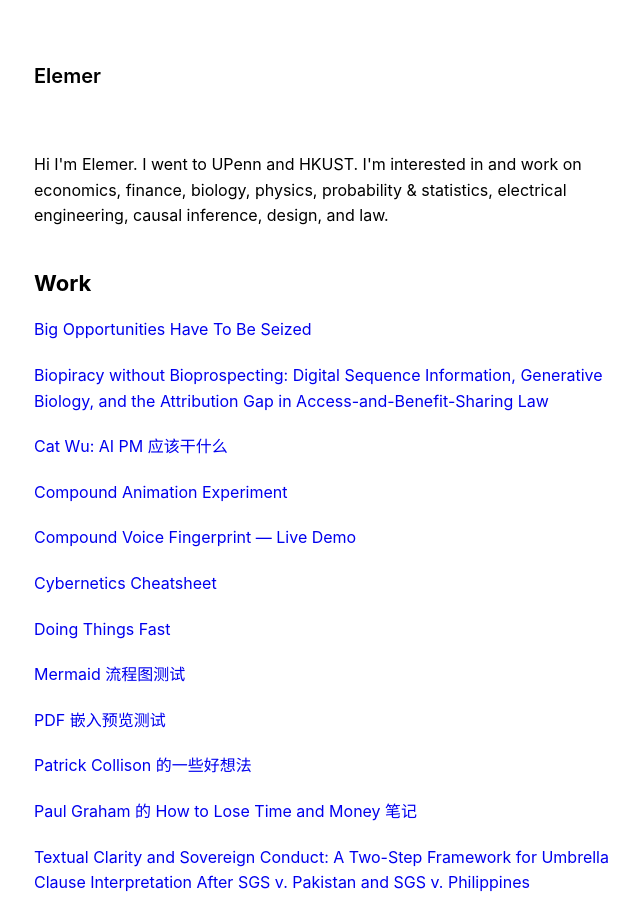
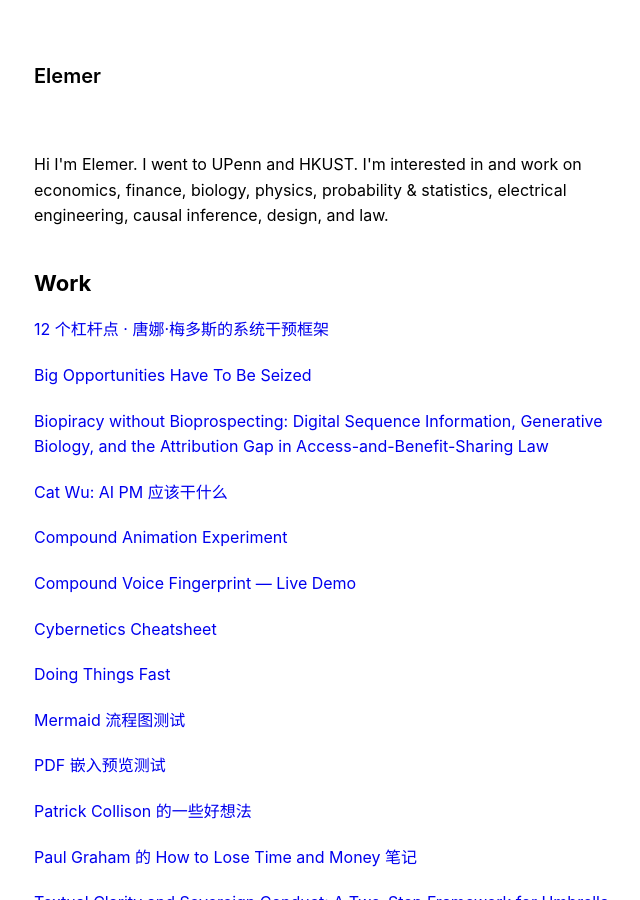
Before and after one commit to elemer1/elemer1.github.io, a Jekyll site: the page built from index.html, in a window 1280 px wide and 900 px high. Shown: the whole window, without its empty margins (301-941 px from the left). Built offline with Jekyll 4.4.1, drawn with Linux system fonts in a browser that asks for light colours.

Commit message:
Add YAML front matter to meadows-12-leverage-points.html
The file was committed without front matter, so scripts/check.mjs failed
in CI and blocked every subsequent Pages deploy — including the two
"Textual Clarity and Sovereign Conduct.md" commits that showed 0/2 checks
on main. Adding title/permalink/listed lets Jekyll publish the page and
unblocks the build.

```diff
--- a/_html/meadows-12-leverage-points.html
+++ b/_html/meadows-12-leverage-points.html
@@ -1,3 +1,8 @@
+---
+title: "12 个杠杆点 · 唐娜·梅多斯的系统干预框架"
+permalink: /meadows-12-leverage-points/
+listed: true
+---
 <!DOCTYPE html>
 <html lang="zh-CN">
 <head>
```
